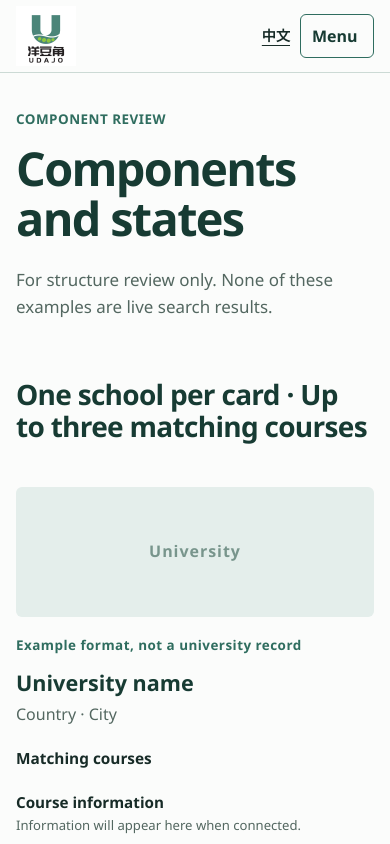
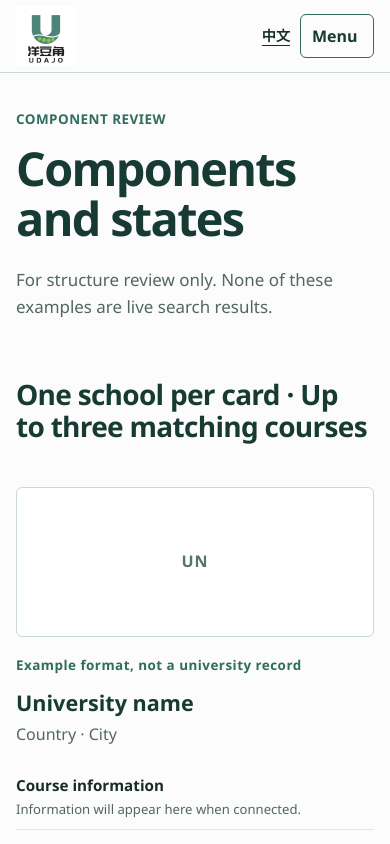
Before and after one commit to xw042543-commits/company-website, a Next.js app in the folder frontend/: page /en/review in a window 390 px wide. Shown: the top 844 px of the page. Built offline with nearby package versions, Linux system fonts and the light colour scheme.

Commit message:
feat: display reviewed university profiles

```diff
--- a/frontend/src/app/[locale]/universities/page.tsx
+++ b/frontend/src/app/[locale]/universities/page.tsx
@@ -22,7 +22,7 @@ export default async function Universities({ params, searchParams }: { params: P
     <div className="listing-layout"><FilterPanel locale={locale} query={query} directory /><section aria-label={words(locale, "院校列表", "University list")}>
       <form method="get" action={`/${locale}/universities`} className="directory-search"><label htmlFor="school-search">{words(locale, "院校名称或国家", "University name or country")}</label><div className="search-row"><input key={first(query, "q")} id="school-search" type="search" name="q" maxLength={100} defaultValue={first(query, "q")} /><button>{words(locale, "搜索院校", "Search universities")}</button></div>{["country", "continent"].map(key => first(query, key) ? <input key={key} type="hidden" name={key} value={first(query, key)} /> : null)}</form>
       <div className="results-heading"><h2>{words(locale, "院校列表", "University list")}</h2><span>{words(locale, "每页 12 所", "12 universities per page")}</span></div>
-      {result?.status === "ready" && <p className="muted results-summary">{words(locale, `找到 ${schools.length} 所院校。相关度排序正在接入。`, `${schools.length} universities found. Relevance ordering is being connected.`)}</p>}
+      {result?.status === "ready" && <p className="muted results-summary">{words(locale, `找到 ${schools.length} 所已审核院校。`, `${schools.length} reviewed universities found.`)}</p>}
       {geography ? <ResultsState locale={locale} state="pending" /> : result?.status === "ready" ? schools.length ? schools.slice((page - 1) * 12, page * 12).map(school => <SchoolCard key={school.id} school={school} locale={locale} />) : <ResultsState locale={locale} state="empty" /> : <ResultsState locale={locale} state={result?.status ?? "unconfigured"} />}
       <Pagination locale={locale} path={`/${locale}/universities`} query={query} page={page} total={schools.length} />
     </section></div>
--- a/frontend/src/app/globals.css
+++ b/frontend/src/app/globals.css
@@ -171,15 +171,20 @@ legend { padding-right: 8px; font-size: .9rem; }
 .structure-preview { margin-top: 28px; }
 summary { min-height: 44px; display: flex; align-items: center; cursor: pointer; color: var(--brand-action); font-size: .9rem; font-weight: 700; }
 .school-card { display: grid; grid-template-columns: 150px minmax(0, 1fr); gap: 26px; margin-top: 22px; padding: 26px 0; border-bottom: 1px solid var(--line); }
-.school-image { height: 150px; min-height: 150px; display: grid; place-items: center; border-radius: var(--radius-sm); background: #e4eeeb; color: #78958c; }
+.school-image { height: 150px; min-height: 150px; display: grid; place-items: center; overflow: hidden; padding: 18px; border: 1px solid var(--line); border-radius: var(--radius-sm); background: #fff; color: #53746a; }
+.school-image img { width: 100%; height: 100%; object-fit: contain; }
 .school-image span { font-size: 1rem; font-weight: 800; letter-spacing: .06em; }
 .school-content { min-width: 0; overflow-wrap: anywhere; }
 .school-content h3 { margin-bottom: 5px; font-size: 1.35rem; }
+.school-secondary-name, .detail-secondary-name { margin: 0 0 6px; color: var(--brand-deep); font-size: .92rem; font-weight: 650; }
 .school-content h4 { margin: 19px 0 9px; }
 .course-list { list-style: none; margin: 0 0 20px; padding: 0; }
 .course-list li { padding: 9px 0; border-bottom: 1px solid #dfe8e5; }
 .course-list strong { font-size: .95rem; font-weight: 650; }
 .course-list span { display: block; color: var(--muted); font-size: .82rem; }
+.programme-status { display: grid; gap: 4px; margin: 18px 0 20px; padding: 14px 16px; border-left: 3px solid var(--brand-action); background: var(--wash); }
+.programme-status strong { color: var(--brand-deep); font-size: .92rem; }
+.programme-status span { color: var(--muted); font-size: .82rem; line-height: 1.5; }
 .pagination { display: flex; flex-wrap: wrap; align-items: center; justify-content: center; gap: 16px; margin-top: 34px; }
 .pagination span { font-size: .9rem; }
 .pagination button, .pagination .button { padding: 9px 16px; font-size: .9rem; }
@@ -190,6 +195,11 @@ summary { min-height: 44px; display: flex; align-items: center; cursor: pointer;
 .detail-aside p { color: var(--muted); font-size: .92rem; }
 .detail-section { margin-bottom: 46px; }
 .detail-image { min-height: 220px; display: grid; place-items: center; margin-bottom: 24px; padding: 24px; border-radius: var(--radius-sm); background: #e4eeeb; color: var(--muted); text-align: center; }
+.university-logo-panel { min-height: 280px; border: 1px solid var(--line); background: #fff; }
+.university-logo-panel img { width: min(100%, 640px); max-height: 230px; object-fit: contain; }
+.programme-pending-section { padding: clamp(24px, 4vw, 38px); border-radius: var(--radius-md); background: var(--wash); }
+.programme-pending-section h2 { margin-bottom: 12px; }
+.programme-pending-section p:last-child { margin-bottom: 0; color: var(--muted); }
 .qr-placeholder { min-height: 160px; display: grid; place-items: center; margin: 24px 0; padding: 20px; border: 1px dashed #8da99f; border-radius: var(--radius-sm); background: var(--paper); color: var(--muted); text-align: center; font-size: .88rem; }
 .course-details { margin: 20px 0; }
 .course-details > div { display: grid; grid-template-columns: 1fr 1fr; gap: 24px; padding: 15px 0; border-bottom: 1px solid var(--line); }
@@ -261,7 +271,8 @@ summary { min-height: 44px; display: flex; align-items: center; cursor: pointer;
   .search-row button { width: 100%; }
   .hero-media { max-height: 270px; }
   .school-card { grid-template-columns: minmax(0, 1fr); }
-  .school-image { height: 130px; }
+  .school-image { height: 150px; }
+  .university-logo-panel { min-height: 220px; }
   .results-heading span { width: 100%; }
   .course-details > div { grid-template-columns: 1fr; gap: 3px; }
   .form-actions { flex-direction: column; }
--- a/frontend/src/components/school-card.tsx
+++ b/frontend/src/components/school-card.tsx
@@ -1,19 +1,33 @@
+import Image from "next/image";
 import Link from "next/link";
+
 import type { SchoolSummary } from "@/lib/universities";
 import { Locale, words } from "@/lib/site";
+
+function initials(name: string) {
+  return name.split(/\s+/).filter(Boolean).slice(0, 3).map((part) => part[0]).join("").toUpperCase();
+}
 
 export function SchoolCard({ locale, school }: { locale: Locale; school?: SchoolSummary }) {
   const missing = words(locale, "请咨询", "Please enquire");
   const courses = school?.matchedCourses?.slice(0, 3) ?? [];
+  const name = school ? (locale === "zh" ? school.nameZh ?? school.name : school.nameEn ?? school.name) : words(locale, "院校名称", "University name");
+  const secondaryName = school ? (locale === "zh" ? school.nameEn : school.nameZh) : undefined;
+  const country = school ? (locale === "zh" ? school.countryZh ?? school.country : school.countryEn ?? school.country) : words(locale, "国家", "Country");
+  const city = school ? (locale === "zh" ? school.cityZh ?? school.city : school.cityEn ?? school.city) : undefined;
 
   return <article className="school-card">
-    <div className="school-image" aria-hidden="true"><span>{words(locale, "院校", "University")}</span></div>
+    <div className="school-image">
+      {school?.logoSrc
+        ? <Image src={school.logoSrc} width={320} height={180} sizes="(max-width: 520px) 100vw, 150px" alt={words(locale, `${name} 标志`, `${name} logo`)} />
+        : <span aria-hidden="true">{initials(name)}</span>}
+    </div>
     <div className="school-content">
       {!school && <p className="section-label">{words(locale, "展示格式，不代表真实院校资料", "Example format, not a university record")}</p>}
-      <h3>{school?.name ?? words(locale, "院校名称", "University name")}</h3>
-      <p className="muted">{school?.country || words(locale, "国家", "Country")} · {school?.city || (school ? missing : words(locale, "城市", "City"))}</p>
-      <h4>{words(locale, "匹配课程", "Matching courses")}</h4>
-      {courses.length ? <ul className="course-list">{courses.map(course => <li key={course.id}><strong>{course.name}</strong><span>{words(locale, "学历层次", "Qualification")}: {course.level || missing}<br />{words(locale, "授课语言", "Teaching language")}: {course.language || missing}</span></li>)}</ul> : school ? <p className="muted">{words(locale, "课程资料请咨询顾问。", "Please enquire for course information.")}</p> : <ul className="course-list"><li><strong>{words(locale, "课程资料", "Course information")}</strong><span>{words(locale, "资料接入后将在此显示。", "Information will appear here when connected.")}</span></li></ul>}
+      <h3>{name}</h3>
+      {secondaryName && secondaryName !== name && <p className="school-secondary-name">{secondaryName}</p>}
+      <p className="muted">{country}{city ? ` · ${city}` : school ? ` · ${missing}` : ` · ${words(locale, "城市", "City")}`}</p>
+      {courses.length ? <><h4>{words(locale, "匹配课程", "Matching courses")}</h4><ul className="course-list">{courses.map(course => <li key={course.id}><strong>{course.name}</strong><span>{words(locale, "学历层次", "Qualification")}: {course.level || missing}<br />{words(locale, "授课语言", "Teaching language")}: {course.language || missing}</span></li>)}</ul></> : school ? <div className="programme-status"><strong>{words(locale, "专业资料即将上线", "Programme information coming soon")}</strong><span>{words(locale, "资料审核期间，可先向顾问了解课程与申请安排。", "Ask an adviser about courses and applications while the information is reviewed.")}</span></div> : <ul className="course-list"><li><strong>{words(locale, "课程资料", "Course information")}</strong><span>{words(locale, "资料接入后将在此显示。", "Information will appear here when connected.")}</span></li></ul>}
       <Link className="button secondary" href={`/${locale}/universities/${school ? encodeURIComponent(school.slug) : "preview"}`}>{words(locale, "查看详情", "View details")} <span aria-hidden="true">→</span></Link>
     </div>
   </article>;
```
Also changed, not shown: frontend/src/app/[locale]/universities/[slug]/page.tsx (+13 -5 lines).
